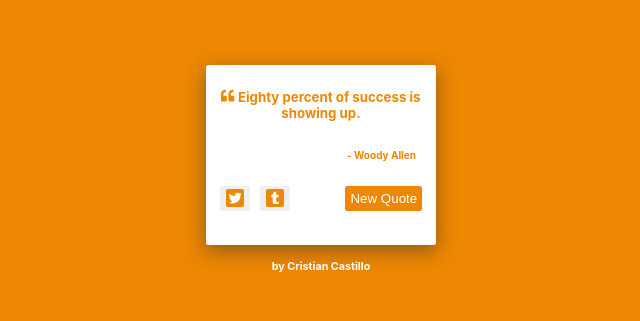
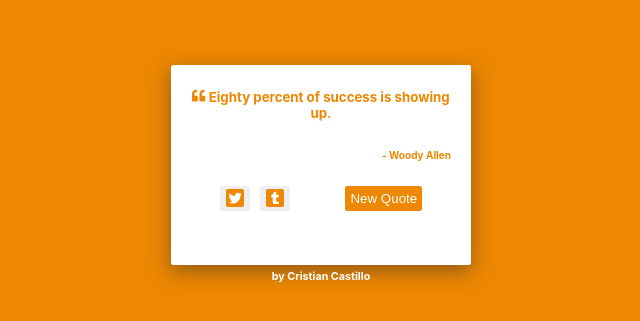
Before and after one commit to Cristian-Castillo/Random-Quote-Generator-Project, a React (Create React App) app: page / in a window 1280 px wide. Shown: the part 135-456 px from the top of the page, without its empty margins (319-959 px from the left). Built offline with nearby package versions, Linux system fonts and the light colour scheme.

Commit message:
Update ContainerStyle.css

```diff
--- a/src/components/ContainerStyle.css
+++ b/src/components/ContainerStyle.css
@@ -5,10 +5,18 @@
     position:absolute;
     top:200px;
     border-radius:2.5px;
-    width:230px;
-    height:180px;
+    width:300px;
+    height:200px;
     box-shadow: 0px 6px 20px rgba(45,45,45,.5);
 }
+/*Smaller Screen Cell Adjustment*/
+@media(max-width:250px){
+    .container-fluid{
+        width:230px;
+        height:190px;
+    }
+}
+
 /* Text Quote */
 .text-quote{
     padding:2px 10px 0px 10px;
@@ -61,7 +69,7 @@ button{
 .developer-style{
     color:white;
     position:relative;
-    top:370px;
+    top:380px;
 }
 
 a{
```
